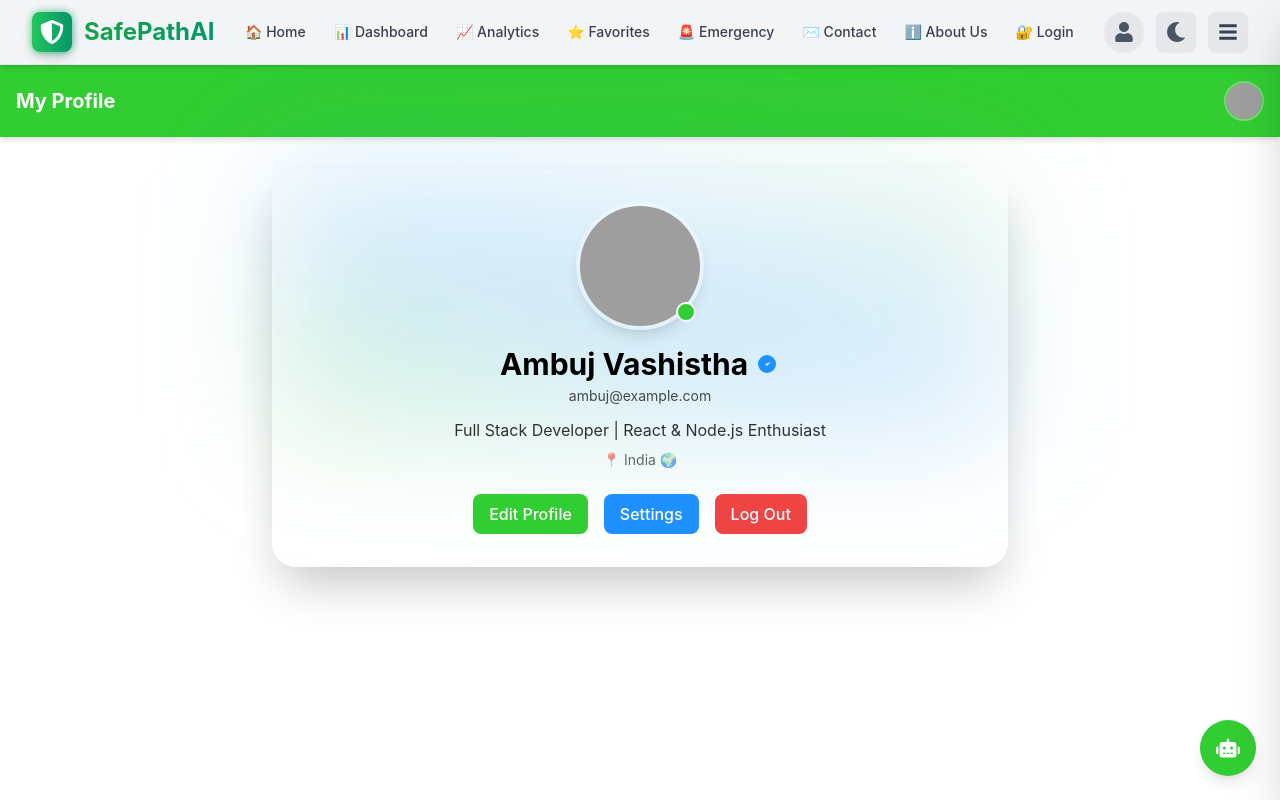
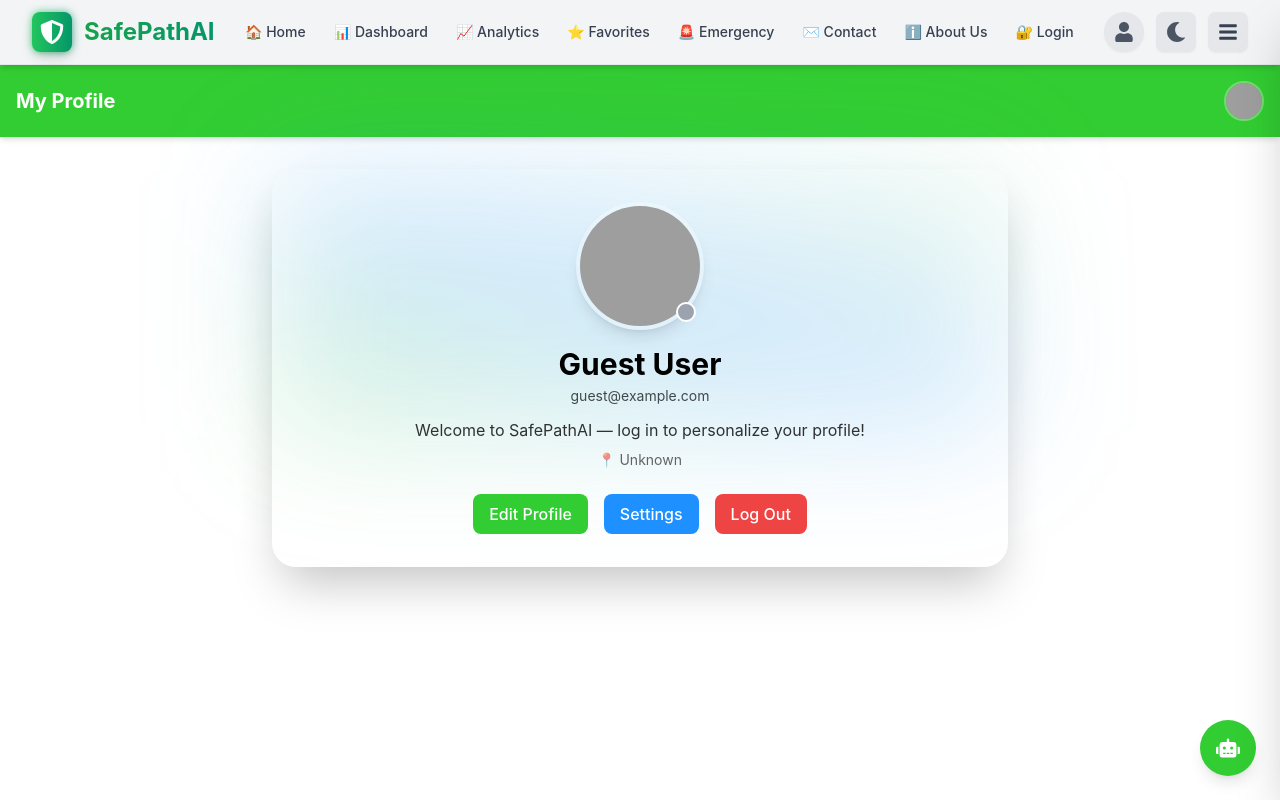
Before and after one commit to SrinjoyeeDey/SafePathAI-AI-Powered-Safety-Assistance-App, a React app in the folder frontend/: page /profile in a window 1280 px wide. Shown: the top 800 px of the page. Built offline with nearby package versions, Linux system fonts and the light colour scheme; grey boxes are pictures that could not be loaded; the HTML template or start-up script is replaced by a standard one.

Commit message:
Render user info dynamically from AuthContext

```diff
--- a/frontend/src/pages/Profile.tsx
+++ b/frontend/src/pages/Profile.tsx
@@ -1,6 +1,6 @@
 import React from "react";
+import { useAuth } from "../context/AuthContext";
 
-// ✅ Custom Button matching design guide colors
 const Button = ({ children, className = "", ...props }) => (
   <button
     {...props}
@@ -12,16 +12,18 @@ const Button = ({ children, className = "", ...props }) => (
   </button>
 );
 
-const Profile = ({ user }) => {
-  const mockUser = user || {
-    name: "Ambuj Vashistha",
-    email: "ambuj@example.com",
-    bio: "Full Stack Developer | React & Node.js Enthusiast",
-    location: "India 🌍",
-    profilePic:
-      "https://avatars.githubusercontent.com/u/9919?s=280&v=4",
-    status: "online",
-    verified: true,
+const Profile = () => {
+  const { user, logout } = useAuth();
+
+  // Fallbacks if user is missing
+  const displayUser = user || {
+    name: "Guest User",
+    email: "guest@example.com",
+    bio: "Welcome to SafePathAI — log in to personalize your profile!",
+    location: "Unknown",
+    profilePic: "https://avatars.githubusercontent.com/u/9919?s=280&v=4",
+    status: "offline",
+    verified: false,
   };
 
   return (
@@ -30,7 +32,7 @@ const Profile = ({ user }) => {
       <nav className="flex justify-between items-center p-4 bg-primary text-white shadow-md">
         <h1 className="text-xl font-bold">My Profile</h1>
         <img
-          src={mockUser.profilePic}
+          src={displayUser.profilePic}
           alt="Profile"
           className="w-10 h-10 rounded-full cursor-pointer border-2 border-white/30"
           title="Go to Profile"
@@ -44,20 +46,20 @@ const Profile = ({ user }) => {
           {/* Profile Picture + Status */}
           <div className="relative">
             <img
-              src={mockUser.profilePic}
+              src={displayUser.profilePic}
               alt="Profile"
               className="w-32 h-32 rounded-full border-4 border-white/30 object-cover shadow-lg"
             />
             <span
               className={`absolute bottom-2 right-2 w-5 h-5 rounded-full border-2 border-white
-                ${mockUser.status === "online" ? "bg-primary" : "bg-gray-400"}`}
+                ${displayUser.status === "online" ? "bg-primary" : "bg-gray-400"}`}
             />
           </div>
 
           {/* Name + Verified */}
           <h1 className="mt-4 text-3xl font-bold flex items-center gap-2">
-            {mockUser.name}
-            {mockUser.verified && (
+            {displayUser.name}
+            {displayUser.verified && (
               <svg
                 xmlns="http://www.w3.org/2000/svg"
                 className="w-6 h-6 text-secondary"
@@ -70,13 +72,13 @@ const Profile = ({ user }) => {
           </h1>
 
           {/* Email */}
-          <p className="text-sm mt-1 text-text/70">{mockUser.email}</p>
+          <p className="text-sm mt-1 text-text/70">{displayUser.email}</p>
 
           {/* Bio */}
-          <p className="mt-3 text-text/80">{mockUser.bio}</p>
+          <p className="mt-3 text-text/80">{displayUser.bio}</p>
 
           {/* Location */}
-          <p className="text-sm mt-2 text-text/60">📍 {mockUser.location}</p>
+          <p className="text-sm mt-2 text-text/60">📍 {displayUser.location}</p>
 
           {/* Action Buttons */}
           <div className="mt-6 flex flex-wrap justify-center gap-4">
@@ -84,7 +86,10 @@ const Profile = ({ user }) => {
             <Button className="bg-secondary hover:bg-blue-600 dark:bg-secondary dark:hover:bg-blue-500">
               Settings
             </Button>
-            <Button className="bg-red-500 hover:bg-red-600 dark:bg-red-600 dark:hover:bg-red-700">
+            <Button
+              onClick={logout}
+              className="bg-red-500 hover:bg-red-600 dark:bg-red-600 dark:hover:bg-red-700"
+            >
               Log Out
             </Button>
           </div>
```
